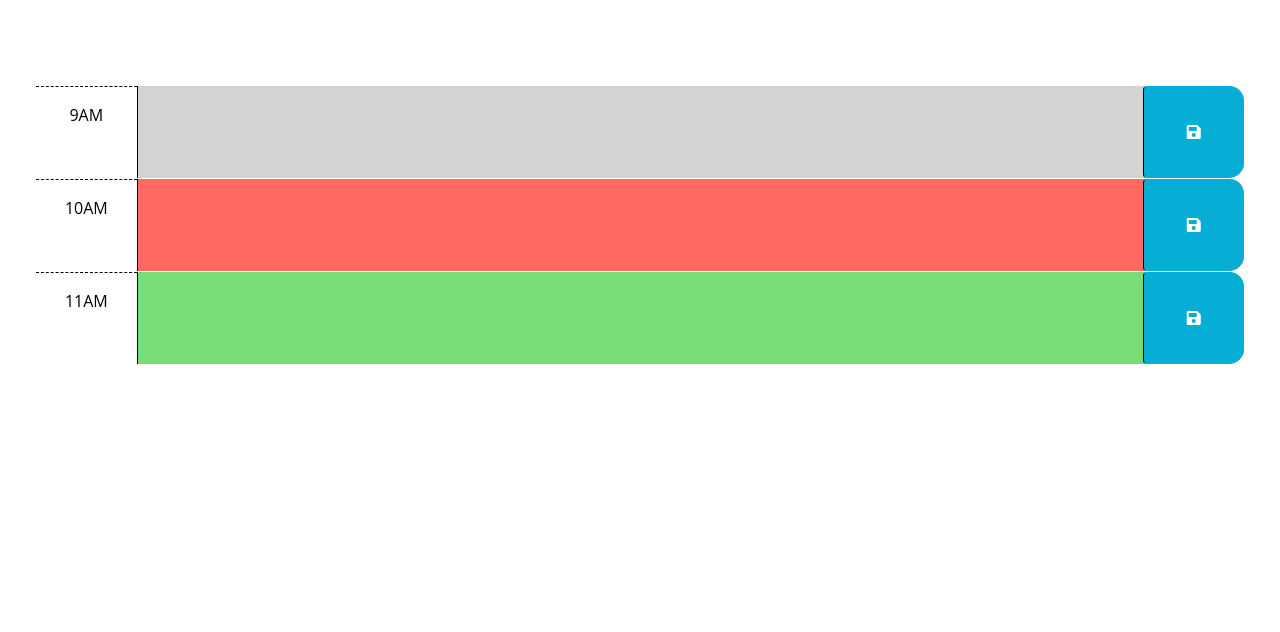
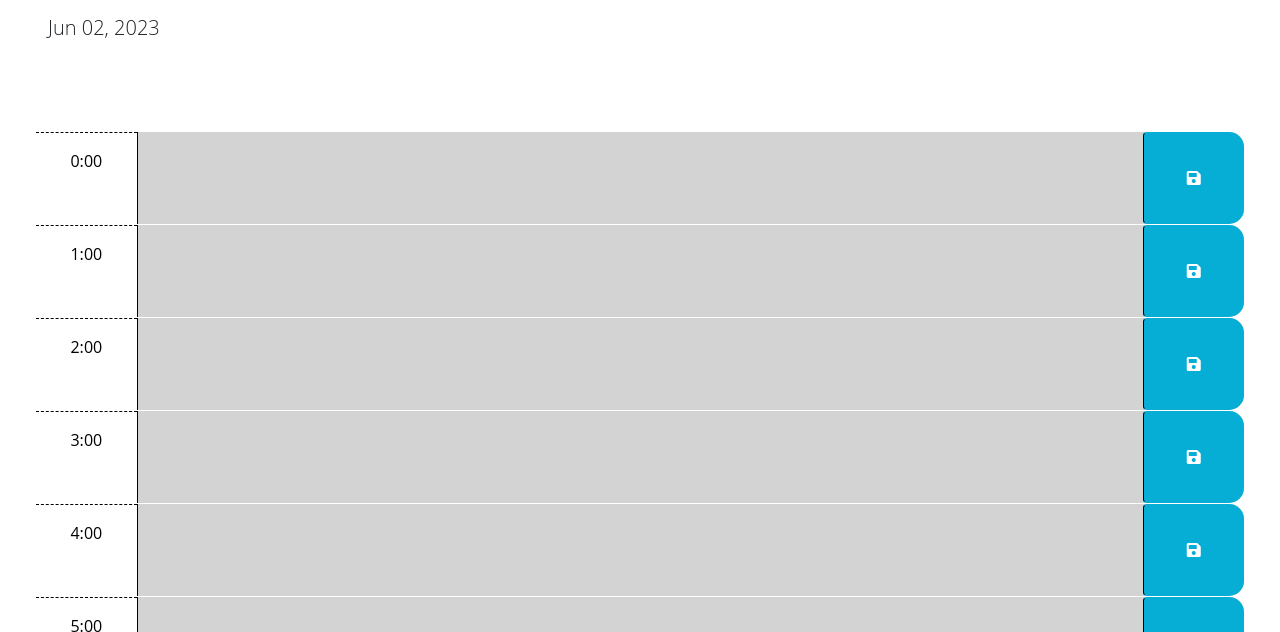
Before and after one commit to brianlucla/Module-05-Challenge-UCSD-Challenge, a plain HTML site: page Develop/index.html in a window 1280 px wide. Shown: the part 166-798 px from the top of the page. Drawn offline with nearby package versions, Linux system fonts and the light colour scheme.

Commit message:
added all working javascript functions and edited html

```diff
--- a/Develop/index.html
+++ b/Develop/index.html
@@ -31,42 +31,8 @@
       <p id="currentDay" class="lead"></p>
     </header>
     <div class="container-fluid px-5">
-      <!-- Use class for "past", "present", and "future" to apply styles to the
-        time-block divs accordingly. The javascript will need to do this by
-        adding/removing these classes on each div by comparing the hour in the
-        id to the current hour. The html provided below is meant to be an example
-        demonstrating how the css provided can be leveraged to create the
-        desired layout and colors. The html below should be removed or updated
-        in the finished product. Remember to delete this comment once the
-        code is implemented.
-        -->
 
-      <!-- Example of a past time block. The "past" class adds a gray background color. -->
-      <div id="hour-9" class="row time-block past">
-        <div class="col-2 col-md-1 hour text-center py-3">9AM</div>
-        <textarea class="col-8 col-md-10 description" rows="3"> </textarea>
-        <button class="btn saveBtn col-2 col-md-1" aria-label="save">
-          <i class="fas fa-save" aria-hidden="true"></i>
-        </button>
-      </div>
 
-      <!-- Example of a present time block. The "present" class adds a red background color. -->
-      <div id="hour-10" class="row time-block present">
-        <div class="col-2 col-md-1 hour text-center py-3">10AM</div>
-        <textarea class="col-8 col-md-10 description" rows="3"> </textarea>
-        <button class="btn saveBtn col-2 col-md-1" aria-label="save">
-          <i class="fas fa-save" aria-hidden="true"></i>
-        </button>
-      </div>
-
-      <!-- Example of a future time block. The "future" class adds a green background color. -->
-      <div id="hour-11" class="row time-block future">
-        <div class="col-2 col-md-1 hour text-center py-3">11AM</div>
-        <textarea class="col-8 col-md-10 description" rows="3"> </textarea>
-        <button class="btn saveBtn col-2 col-md-1" aria-label="save">
-          <i class="fas fa-save" aria-hidden="true"></i>
-        </button>
-      </div>
     </div>
 
     <script src="https://cdnjs.cloudflare.com/ajax/libs/jquery/3.2.1/jquery.min.js"></script>
--- a/Develop/script.js
+++ b/Develop/script.js
@@ -1,23 +1,84 @@
-// Wrap all code that interacts with the DOM in a call to jQuery to ensure that
-// the code isn't run until the browser has finished rendering all the elements
-// in the html.
-$(function () {
-  // TODO: Add a listener for click events on the save button. This code should
-  // use the id in the containing time-block as a key to save the user input in
-  // local storage. HINT: What does `this` reference in the click listener
-  // function? How can DOM traversal be used to get the "hour-x" id of the
-  // time-block containing the button that was clicked? How might the id be
-  // useful when saving the description in local storage?
-  //
-  // TODO: Add code to apply the past, present, or future class to each time
-  // block by comparing the id to the current hour. HINTS: How can the id
-  // attribute of each time-block be used to conditionally add or remove the
-  // past, present, and future classes? How can Day.js be used to get the
-  // current hour in 24-hour time?
-  //
-  // TODO: Add code to get any user input that was saved in localStorage and set
-  // the values of the corresponding textarea elements. HINT: How can the id
-  // attribute of each time-block be used to do this?
-  //
-  // TODO: Add code to display the current date in the header of the page.
+// create elements for planner using for loop and appending them to the parent element
+
+function createElements() {
+  var contEl = document.querySelector(".px-5");
+
+  for (let i = 0; i < 24; i++){
+    // create and append child elements for each planner row
+    var timeBlockEl = document.createElement('div');
+    var idString = "hour-" + i;
+    timeBlockEl.setAttribute("id", idString);
+    timeBlockEl.classList.add("row", "time-block");
+    contEl.appendChild(timeBlockEl);
+
+    var textCenterEl = document.createElement('div');
+    textCenterEl.classList.add("col-2", "col-md-1", "hour", "text-center", "py-3");
+    textCenterEl.textContent = i+":00";
+    timeBlockEl.appendChild(textCenterEl);
+
+    var textAreaEl = document.createElement("textarea");
+    textAreaEl.classList.add("col-8", "col-md-10", "description");
+    textAreaEl.rows = "3";
+    timeBlockEl.appendChild(textAreaEl);
+
+    var buttonEl = document.createElement("button");
+    buttonEl.classList.add("btn", "saveBtn", "col-2", "col-md-1");
+    buttonEl.ariaLabel = "save";
+    timeBlockEl.appendChild(buttonEl);
+
+    var iEl = document.createElement("i");
+    iEl.classList.add("fas", "fa-save");
+    iEl.ariaHidden = "true";
+    buttonEl.appendChild(iEl);
+  }
+}
+
+// adds past, present, and future classes based on current time and the time on the planner
+function timeCompare() {
+  var currentHour = dayjs().format("H");
+  console.log(currentHour);
+  var parent = $(".container-fluid");
+  var children = parent.children(".time-block");
+  children.each(function(){
+    var plannerTime = parseInt($(this).attr("id").split("-")[1]);
+    if (currentHour > plannerTime) {
+      $(this).addClass("past");
+    } else if (currentHour == plannerTime) {
+      $(this).addClass("present");
+      $(this).removeClass("past");
+    } else {
+      $(this).addClass("future");
+      $(this).removeClass("present");
+    }
+  });
+}
+
+// upon clicking save, save the value in the textarea to local storage
+$(window).ready(function () {
+  $('.saveBtn').on('click', function(){
+    var userInput = $(this).siblings(".description").val();
+    var userInputCont = $(this).siblings("description");
+
+    var timeBlockID = $(this).parent().attr("id");
+
+    window.localStorage.setItem(timeBlockID, userInput);
+  })
+
+  // update classes every minute
+  timeCompare();
+  setInterval(timeCompare, 60000);
+
+  // for each row, retrieve values from local storage
+  var parentNode = $(".px-5");
+  parentNode.children(".time-block").each(function(){
+    var id = $(this).attr("id");
+    console.log($(this));
+    $(this).children(".description").val(window.localStorage.getItem(id));
+  })
+
+  // displays date header
+  var currentDay = $('#currentDay');
+  currentDay.text(dayjs().format('MMM DD, YYYY'));
 });
+
+createElements();
```
